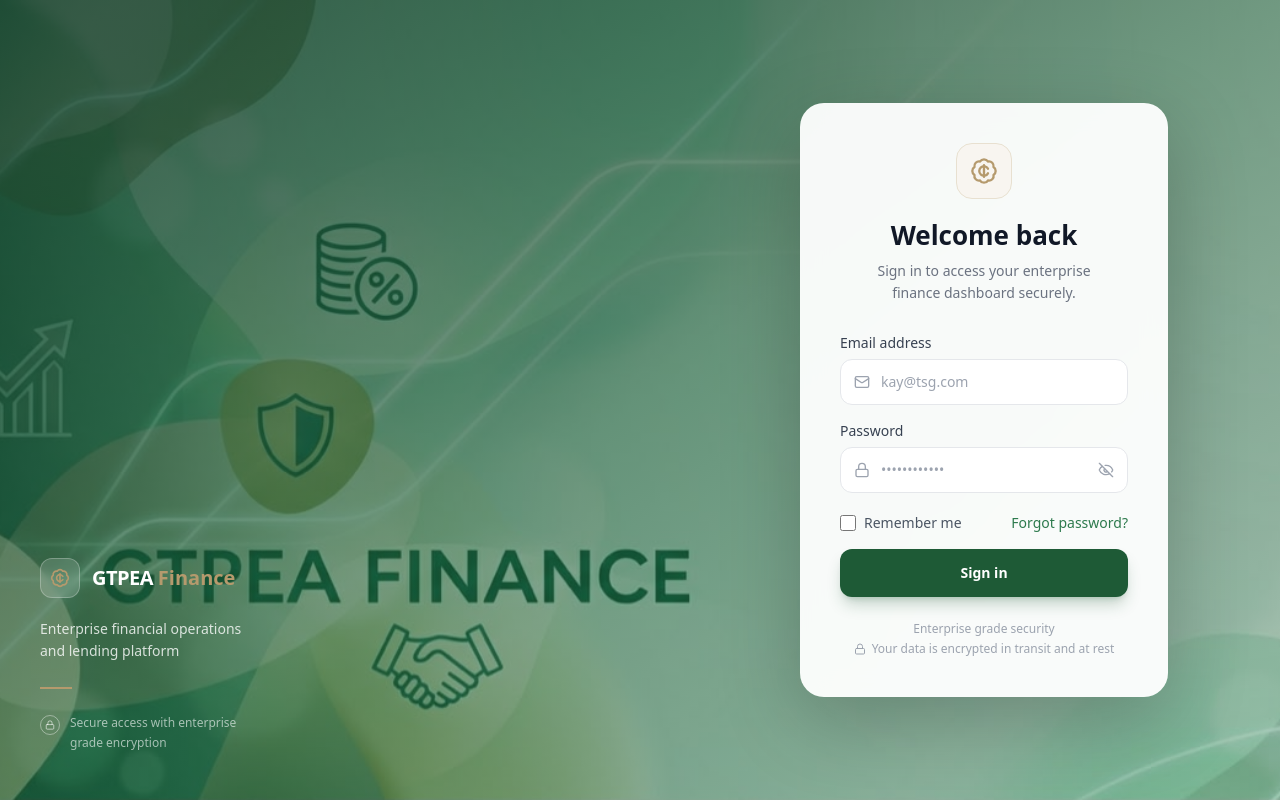
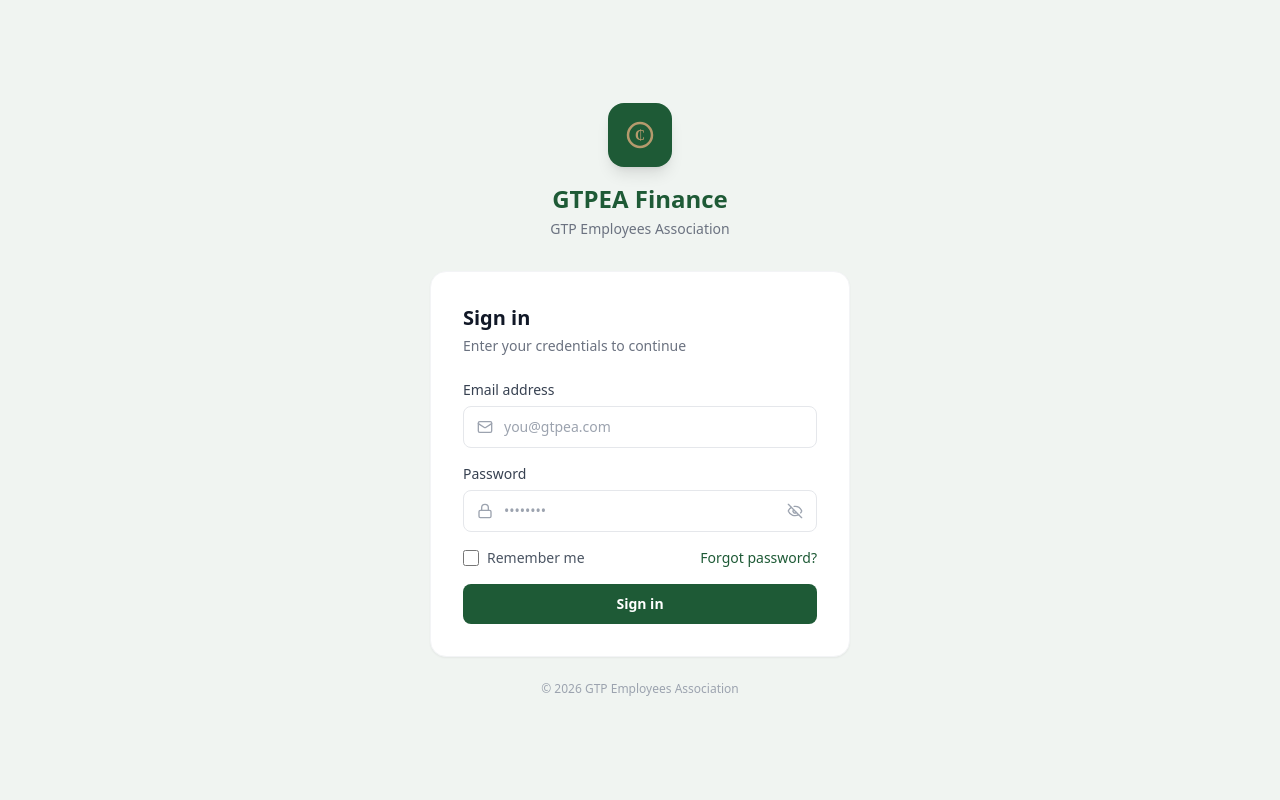
Before and after one commit to amiteyewisdom/GTPEA, a Next.js app: page /login in a window 1280 px wide. Built offline with nearby package versions, Linux system fonts and the light colour scheme.

Commit message:
Update page.tsx

```diff
--- a/src/app/(auth)/login/page.tsx
+++ b/src/app/(auth)/login/page.tsx
@@ -1,9 +1,8 @@
 "use client";
 
 import React, { useState } from 'react';
-import Image from 'next/image';
 import { useRouter } from 'next/navigation';
-import { Mail, Lock, EyeOff, Eye, BadgeCent } from 'lucide-react';
+import { Mail, Lock, EyeOff, Eye } from 'lucide-react';
 import { createClient } from '@/lib/supabase/client';
 
 export default function LoginPage() {
@@ -31,141 +30,93 @@ export default function LoginPage() {
   };
 
   return (
-    <main className="relative min-h-screen w-full flex items-center justify-end font-sans antialiased overflow-hidden">
+    <main className="min-h-screen w-full flex items-center justify-center bg-[#f0f4f1] font-sans antialiased px-4">
+      <div className="w-full max-w-[420px]">
 
-      {/* ── FULL-PAGE BACKGROUND IMAGE ── */}
-      <div className="absolute inset-0 z-0">
-        <Image
-          src="/images/login-bg-new.jpeg"
-          alt="GTPEA background"
-          fill
-          className="object-cover object-center"
-          priority
-          quality={95}
-        />
-        {/* Green-tinted overlay matching GTPEA colour scheme */}
-        <div className="absolute inset-0 bg-gradient-to-br from-[#0d3320]/80 via-[#1e5a36]/60 to-[#1e5a36]/30" />
-      </div>
+        {/* Logo / Brand */}
+        <div className="text-center mb-8">
+          <div className="inline-flex items-center justify-center w-16 h-16 rounded-2xl bg-[#1e5a36] mb-4 shadow-lg">
+            <svg width="32" height="32" viewBox="0 0 32 32" fill="none">
+              <circle cx="16" cy="16" r="12" stroke="#b59a6d" strokeWidth="2.5" />
+              <text x="16" y="21" textAnchor="middle" fill="#b59a6d" fontSize="14" fontWeight="bold" fontFamily="serif">₵</text>
+            </svg>
+          </div>
+          <h1 className="text-2xl font-bold text-[#1e5a36]">GTPEA Finance</h1>
+          <p className="text-sm text-gray-500 mt-1">GTP Employees Association</p>
+        </div>
 
-      {/* ── BOTTOM-LEFT BRANDING (overlaid on background) ── */}
-      <div className="absolute bottom-12 left-10 z-10 hidden lg:block">
-        <div className="flex items-center gap-3 mb-5">
-          <div className="w-10 h-10 rounded-xl bg-white/15 backdrop-blur-sm border border-white/25 flex items-center justify-center">
-            <BadgeCent className="w-5 h-5 text-[#b59a6d]" />
-          </div>
-          <div>
-            <span className="text-white font-bold text-xl tracking-tight">GTPEA </span>
-            <span className="text-[#b59a6d] font-bold text-xl">Finance</span>
-          </div>
-        </div>
-        <p className="text-white/80 text-sm leading-relaxed max-w-[260px] mb-6">
-          Enterprise financial operations<br />and lending platform
-        </p>
-        <div className="w-8 h-0.5 bg-[#b59a6d] mb-6" />
-        <div className="flex items-start gap-2.5">
-          <div className="mt-0.5 w-5 h-5 rounded-full border border-white/40 flex items-center justify-center shrink-0">
-            <Lock className="w-2.5 h-2.5 text-white/70" />
-          </div>
-          <p className="text-white/60 text-xs leading-relaxed">
-            Secure access with enterprise<br />grade encryption
-          </p>
-        </div>
-      </div>
-
-      {/* ── FLOATING LOGIN CARD (right side) ── */}
-      <div className="relative z-10 w-full sm:w-auto sm:mr-12 lg:mr-20 xl:mr-28 flex items-center justify-center p-4 sm:p-0 min-h-screen sm:min-h-0">
-        <div className="w-full max-w-[400px] bg-white/95 backdrop-blur-md rounded-3xl shadow-[0_24px_80px_rgba(0,0,0,0.22)] p-8 lg:p-10">
-
-          {/* Card icon */}
-          <div className="flex justify-center mb-5">
-            <div className="w-14 h-14 rounded-2xl bg-[#f8f5f0] border border-[#e8e0d0] flex items-center justify-center">
-              <BadgeCent className="w-7 h-7 text-[#b59a6d]" />
-            </div>
-          </div>
-
-          <div className="text-center mb-7">
-            <h2 className="text-[26px] font-bold text-gray-900 mb-2 leading-tight">Welcome back</h2>
-            <p className="text-sm text-gray-500 leading-relaxed">
-              Sign in to access your enterprise<br />finance dashboard securely.
-            </p>
-          </div>
+        {/* Card */}
+        <div className="bg-white rounded-2xl shadow-sm border border-gray-100 p-8">
+          <h2 className="text-xl font-semibold text-gray-900 mb-1">Sign in</h2>
+          <p className="text-sm text-gray-500 mb-6">Enter your credentials to continue</p>
 
           <form className="space-y-4" onSubmit={handleSubmit}>
             {error && (
-              <div className="rounded-xl bg-red-50 px-4 py-3 text-sm text-red-700 text-center border border-red-100">
+              <div className="rounded-lg bg-red-50 px-4 py-3 text-sm text-red-700 border border-red-100">
                 {error}
               </div>
             )}
 
-            {/* Email */}
-            <div className="space-y-1.5">
-              <label className="block text-sm font-medium text-gray-700">Email address</label>
+            <div>
+              <label className="block text-sm font-medium text-gray-700 mb-1.5">Email address</label>
               <div className="relative">
-                <Mail className="absolute left-3.5 top-1/2 -translate-y-1/2 w-4 h-4 text-gray-400" />
+                <Mail className="absolute left-3.5 top-1/2 -translate-y-1/2 w-4 h-4 text-gray-400 pointer-events-none" />
                 <input
                   type="email"
                   value={email}
                   onChange={(e) => setEmail(e.target.value)}
-                  placeholder="kay@tsg.com"
+                  placeholder="you@gtpea.com"
                   required
-                  className="w-full pl-10 pr-4 py-3 bg-white border border-gray-200 rounded-xl focus:outline-none focus:ring-2 focus:ring-[#1e5a36]/20 focus:border-[#1e5a36] transition-all text-sm text-gray-900 placeholder:text-gray-400"
+                  className="w-full pl-10 pr-4 py-2.5 border border-gray-200 rounded-lg text-sm text-gray-900 placeholder:text-gray-400 focus:outline-none focus:border-[#1e5a36] focus:ring-2 focus:ring-[#1e5a36]/10 transition-colors"
                 />
               </div>
             </div>
 
-            {/* Password */}
-            <div className="space-y-1.5">
-              <label className="block text-sm font-medium text-gray-700">Password</label>
+            <div>
+              <label className="block text-sm font-medium text-gray-700 mb-1.5">Password</label>
               <div className="relative">
-                <Lock className="absolute left-3.5 top-1/2 -translate-y-1/2 w-4 h-4 text-gray-400" />
+                <Lock className="absolute left-3.5 top-1/2 -translate-y-1/2 w-4 h-4 text-gray-400 pointer-events-none" />
                 <input
                   type={showPassword ? 'text' : 'password'}
                   value={password}
                   onChange={(e) => setPassword(e.target.value)}
-                  placeholder="••••••••••••"
+                  placeholder="••••••••"
                   required
-                  className="w-full pl-10 pr-11 py-3 bg-white border border-gray-200 rounded-xl focus:outline-none focus:ring-2 focus:ring-[#1e5a36]/20 focus:border-[#1e5a36] transition-all text-sm text-gray-900"
+                  className="w-full pl-10 pr-10 py-2.5 border border-gray-200 rounded-lg text-sm text-gray-900 focus:outline-none focus:border-[#1e5a36] focus:ring-2 focus:ring-[#1e5a36]/10 transition-colors"
                 />
                 <button
                   type="button"
                   onClick={() => setShowPassword(!showPassword)}
-                  className="absolute right-3.5 top-1/2 -translate-y-1/2 text-gray-400 hover:text-gray-600 transition-colors"
+                  className="absolute right-3.5 top-1/2 -translate-y-1/2 text-gray-400 hover:text-gray-600"
                 >
                   {showPassword ? <Eye className="w-4 h-4" /> : <EyeOff className="w-4 h-4" />}
                 </button>
               </div>
             </div>
 
-            {/* Remember + Forgot */}
-            <div className="flex items-center justify-between pt-1">
+            <div className="flex items-center justify-between">
               <label className="flex items-center gap-2 cursor-pointer">
                 <input type="checkbox" className="w-4 h-4 rounded border-gray-300 accent-[#1e5a36]" />
                 <span className="text-sm text-gray-600">Remember me</span>
               </label>
-              <a href="/forgot-password" className="text-sm text-[#2D7A4D] font-medium hover:underline">
+              <a href="/forgot-password" className="text-sm text-[#1e5a36] font-medium hover:underline">
                 Forgot password?
               </a>
             </div>
 
-            {/* Sign in button — GTPEA green */}
             <button
               type="submit"
               disabled={loading}
-              className="w-full bg-[#1e5a36] hover:bg-[#184d2e] text-white font-semibold py-3.5 rounded-xl transition-all text-sm mt-1 disabled:opacity-60 shadow-lg shadow-[#1e5a36]/25"
+              className="w-full bg-[#1e5a36] hover:bg-[#174d2f] text-white font-semibold py-2.5 rounded-lg text-sm transition-colors disabled:opacity-50 mt-1"
             >
               {loading ? 'Signing in…' : 'Sign in'}
             </button>
           </form>
+        </div>
 
-          {/* Footer security note */}
-          <div className="mt-6 text-center space-y-1">
-            <p className="text-xs text-gray-400 font-medium">Enterprise grade security</p>
-            <div className="flex items-center justify-center gap-1.5 text-gray-400">
-              <Lock className="w-3 h-3" />
-              <span className="text-xs">Your data is encrypted in transit and at rest</span>
-            </div>
-          </div>
-        </div>
+        <p className="text-center text-xs text-gray-400 mt-6">
+          © {new Date().getFullYear()} GTP Employees Association
+        </p>
       </div>
     </main>
   );
```
